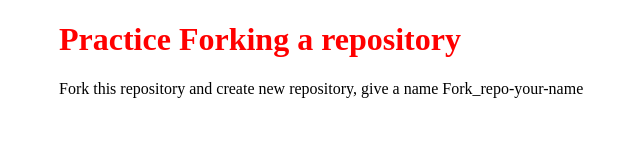
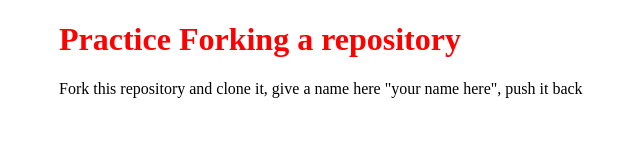
Before and after one commit to zision71/fork_Practice, a plain HTML site: page forkPractice/index.html in a window 1280 px wide. Shown: the full height of the page, 265-905 px from the left. Drawn offline with Linux system fonts and the light colour scheme.

Commit message:
fork,clone it,  write your name, push it back

```diff
--- a/forkPractice/index.html
+++ b/forkPractice/index.html
@@ -7,7 +7,7 @@
     <body>
         <div class="main">
             <h1>Practice Forking a repository</h1>
-            <p>Fork this repository and create new repository, give a name Fork_repo-your-name</p>
+            <p>Fork this repository and clone it, give a name here "your name here", push it back</p>
         </div>
     </body>
 </html>
```
